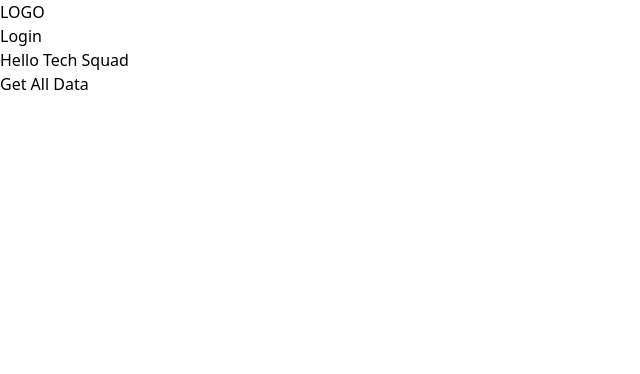
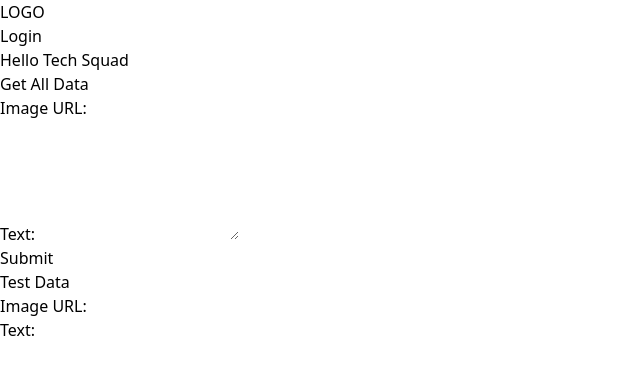
Before and after one commit to cleancodeclub/tech_squad_flowchart, a Vue app in the folder client/: page / in a window 1280 px wide. Shown: the top 374 px of the page, without its empty margins (0-640 px from the left). Built offline with nearby package versions, Linux system fonts and the light colour scheme.

Commit message:
update form

```diff
--- a/client/src/App.vue
+++ b/client/src/App.vue
@@ -12,15 +12,18 @@
   <div>
     {{ testData.text }}
   </div>
+  <data-create></data-create>
 </template>
 
 <script>
 import Navbar from "./components/Navbar.vue";
+import DataCreate from "./components/DataCreate.vue";
 import axios from 'axios'
 
 export default {
   components: {
-    'navbar': Navbar
+    'navbar': Navbar,
+    'data-create': DataCreate
   },
   data() {
     return {
--- a/client/src/components/DataCreate.vue
+++ b/client/src/components/DataCreate.vue
@@ -1,20 +1,35 @@
 <template>
   <section>
-    <div>
+    <div class="mx-6 my-2">
       <form @submit.preventDefault>
+        <div>
+          <label for="image_url">Image URL: </label>
+          <input type="text"
+                 id="image_url"
+                 class="border-gray-200 border-2 rounded-md"
+                 v-model="imageURL">
+        </div>
         <div>
           <label for="text">Text: </label>
           <textarea id="text"
                     rows="5"
-                    v-model="text"></textarea>
+                    class="border-gray-200 border-2 rounded-md"
+                    v-model="text">
+          </textarea>
         </div>
+        <button type="submit"
+                class="bg-blue-500 rounded-md p-1 text-white">Submit</button>
       </form>
+      <div class="my-2">
+        <h1>Test Data</h1>
+        <p>Image URL: {{ imageURL }}</p>
+        <p>Text: {{ text }}</p>
+      </div>
     </div>
   </section>
 </template>
 <script>
 export default {
-  name: dataCreate,
   components: [],
   data() {
     return {
```
